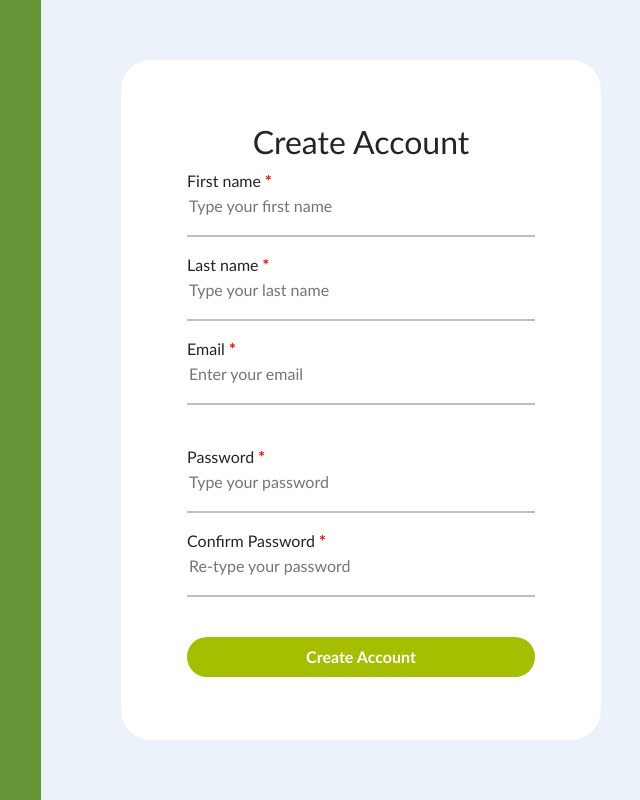
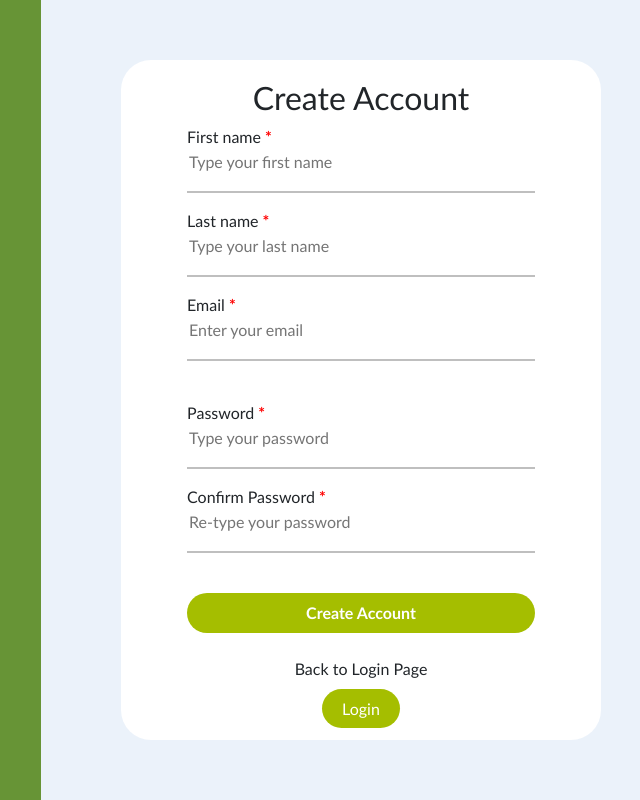
Before and after one commit to corduroyj/375-Crowdtutor-HTML, a PHP site: page /create-account.html in a window 1280 px wide. Shown: the whole page, without its empty margins (599-1239 px from the left). Run offline with PHP 8.4, Linux system fonts and the light colour scheme.

Commit message:
added button back to login page from acc-creation page

```diff
--- a/create-account.html
+++ b/create-account.html
@@ -88,6 +88,10 @@
                         class='form-btn'
                     />
                 </form>
+                <div class="text-center">
+                    <p class="pt-4">Back to Login Page</p>
+                    <a href="login.html" class="create-btn">Login</a>
+                </div>
             </div>
         </div>
     </div>
--- a/styles/create-account.css
+++ b/styles/create-account.css
@@ -89,6 +89,19 @@ html, body {
     text-align: center;
     font-size: 2rem;
 }
+.create-btn {
+    height: 2.5em;
+    padding: 10px 20px;
+    border-radius: 30px;
+    position: relative;
+    font-weight: 400;
+    font-size: 1em;
+    color: white;
+    background-color: #a5be00;
+    border: none;
+    width: 60%;
+    text-decoration: none;
+}
 
 @media screen and (max-width: 800px) {
     .main {
```
Lines whose indentation alone changed are shown as unchanged.
